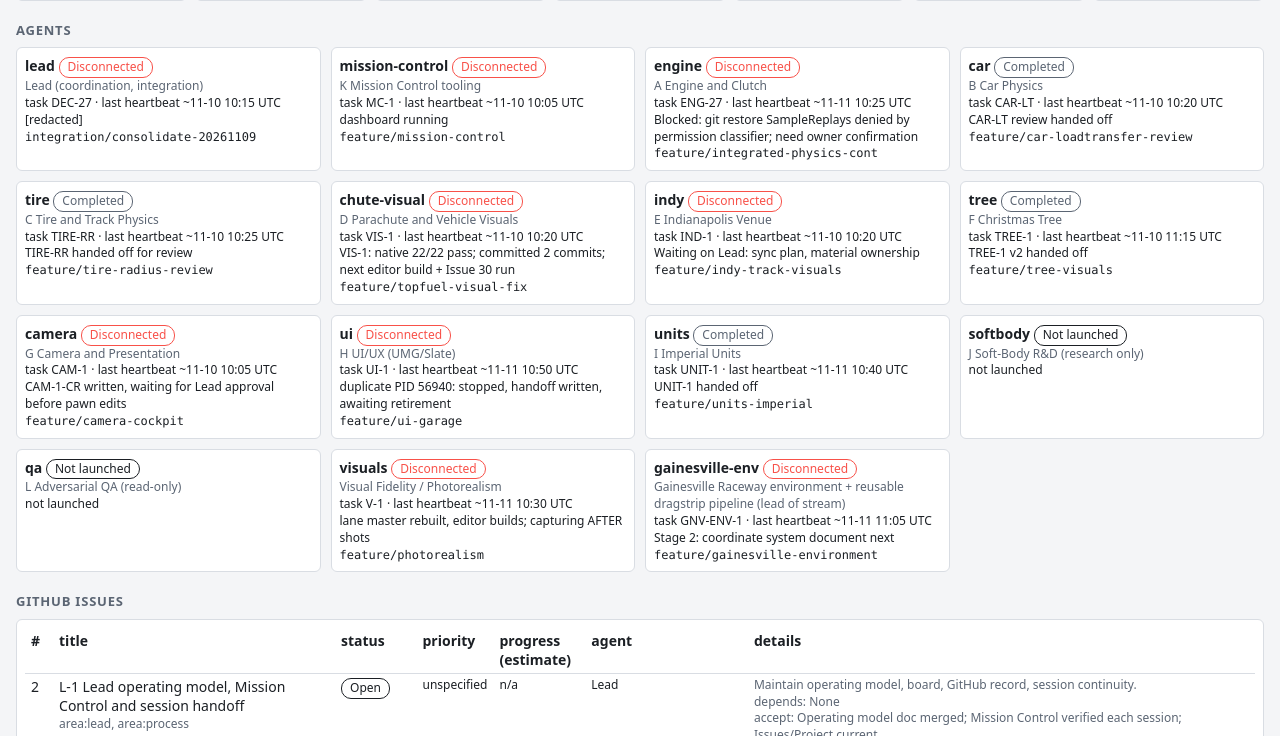
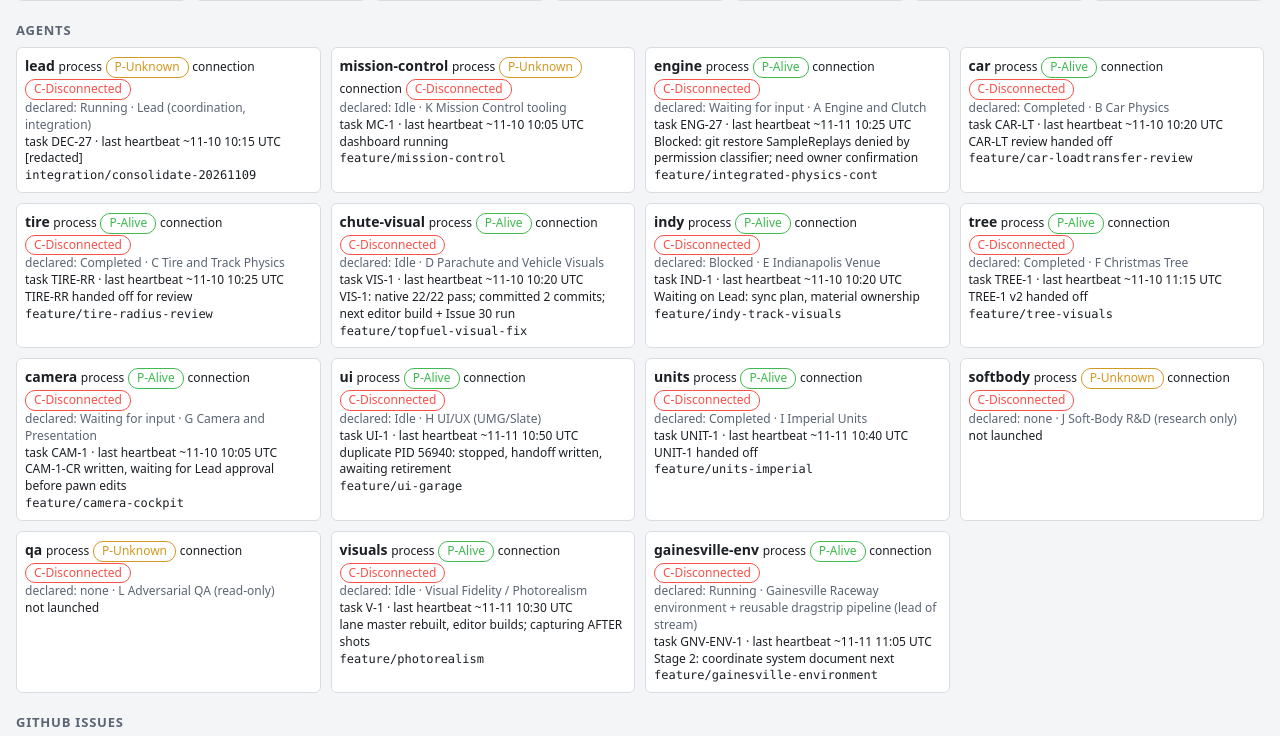
Before and after one commit to gregwilliamwest-star/oxcart-mission-control-public, a plain HTML site: page index.html in a window 1280 px wide. Shown: the part 1275-2011 px from the top of the page. Drawn offline with Linux system fonts and the light colour scheme.

Commit message:
sync 2026-11-11T12:20:34Z

```diff
--- a/data/issues.json
+++ b/data/issues.json
@@ -1,6 +1,6 @@
 {
  "schema_version": 1,
- "generated": "2026-11-11T12:13:32Z",
+ "generated": "2026-11-11T12:20:34Z",
  "project": "Oxcart Mission Control (public read-only snapshot)",
  "note": "Static, allowlisted, sanitised, one-way snapshot of the development board and GitHub issues. Not an authority; refreshed about every minute while the dev machine is on.",
  "stale_after_minutes": 15,
--- a/data/state.json
+++ b/data/state.json
@@ -1,6 +1,6 @@
 {
  "schema_version": 1,
- "generated": "2026-11-11T12:13:32Z",
+ "generated": "2026-11-11T12:20:34Z",
  "project": "Oxcart Mission Control (public read-only snapshot)",
  "note": "Static, allowlisted, sanitised, one-way snapshot of the development board and GitHub issues. Not an authority; refreshed about every minute while the dev machine is on.",
  "stale_after_minutes": 15,
@@ -437,7 +437,9 @@
   {
    "id": "lead",
    "role": "Lead (coordination, integration)",
-   "status": "Disconnected",
+   "status": "Running",
+   "process_state": "Unknown",
+   "connection_state": "Disconnected",
    "last_heartbeat": "2026-11-10T10:15:00+00:00",
    "current_task": "DEC-27",
    "note": "[redacted]",
@@ -449,7 +451,9 @@
   {
    "id": "mission-control",
    "role": "K Mission Control tooling",
-   "status": "Disconnected",
+   "status": "Idle",
+   "process_state": "Unknown",
+   "connection_state": "Disconnected",
    "last_heartbeat": "2026-11-10T10:05:00+00:00",
    "current_task": "MC-1",
    "note": "dashboard running",
@@ -461,7 +465,9 @@
   {
    "id": "engine",
    "role": "A Engine and Clutch",
-   "status": "Disconnected",
+   "status": "Waiting for input",
+   "process_state": "Alive",
+   "connection_state": "Disconnected",
    "last_heartbeat": "2026-11-11T10:25:00+00:00",
    "current_task": "ENG-27",
    "note": "Blocked: git restore SampleReplays denied by permission classifier; need owner confirmation",
@@ -472,6 +478,8 @@
    "id": "car",
    "role": "B Car Physics",
    "status": "Completed",
+   "process_state": "Alive",
+   "connection_state": "Disconnected",
    "last_heartbeat": "2026-11-10T10:20:00+00:00",
    "current_task": "CAR-LT",
    "note": "CAR-LT review handed off",
@@ -484,6 +492,8 @@
    "id": "tire",
    "role": "C Tire and Track Physics",
    "status": "Completed",
+   "process_state": "Alive",
+   "connection_state": "Disconnected",
    "last_heartbeat": "2026-11-10T10:25:00+00:00",
    "current_task": "TIRE-RR",
    "note": "TIRE-RR handed off for review",
@@ -495,7 +505,9 @@
   {
    "id": "chute-visual",
    "role": "D Parachute and Vehicle Visuals",
-   "status": "Disconnected",
+   "status": "Idle",
+   "process_state": "Alive",
+   "connection_state": "Disconnected",
    "last_heartbeat": "2026-11-10T10:20:00+00:00",
    "current_task": "VIS-1",
    "note": "VIS-1: native 22/22 pass; committed 2 commits; next editor build + Issue 30 run",
@@ -507,7 +519,9 @@
   {
    "id": "indy",
    "role": "E Indianapolis Venue",
-   "status": "Disconnected",
+   "status": "Blocked",
+   "process_state": "Alive",
+   "connection_state": "Disconnected",
    "last_heartbeat": "2026-11-10T10:20:00+00:00",
    "current_task": "IND-1",
    "note": "Waiting on Lead: sync plan, material ownership",
@@ -520,6 +534,8 @@
    "id": "tree",
    "role": "F Christmas Tree",
    "status": "Completed",
+   "process_state": "Alive",
+   "connection_state": "Disconnected",
    "last_heartbeat": "2026-11-10T11:15:00+00:00",
    "current_task": "TREE-1",
    "note": "TREE-1 v2 handed off",
@@ -531,7 +547,9 @@
   {
    "id": "camera",
    "role": "G Camera and Presentation",
-   "status": "Disconnected",
+   "status": "Waiting for input",
+   "process_state": "Alive",
+   "connection_state": "Disconnected",
    "last_heartbeat": "2026-11-10T10:05:00+00:00",
    "current_task": "CAM-1",
    "note": "CAM-1-CR written, waiting for Lead approval before pawn edits",
@@ -543,7 +561,9 @@
   {
    "id": "ui",
    "role": "H UI/UX (UMG/Slate)",
-   "status": "Disconnected",
+   "status": "Idle",
+   "process_state": "Alive",
+   "connection_state": "Disconnected",
    "last_heartbeat": "2026-11-11T10:50:00+00:00",
    "current_task": "UI-1",
    "note": "duplicate PID 56940: stopped, handoff written, awaiting retirement",
@@ -556,6 +576,8 @@
    "id": "units",
    "role": "I Imperial Units",
    "status": "Completed",
+   "process_state": "Alive",
+   "connection_state": "Disconnected",
    "last_heartbeat": "2026-11-11T10:40:00+00:00",
    "current_task": "UNIT-1",
    "note": "UNIT-1 handed off",
@@ -567,7 +589,9 @@
   {
    "id": "softbody",
    "role": "J Soft-Body R&D (research only)",
-   "status": "Not launched",
+   "status": null,
+   "process_state": "Unknown",
+   "connection_state": "Disconnected",
    "last_heartbeat": null,
    "current_task": null,
    "note": null,
@@ -579,7 +603,9 @@
   {
    "id": "qa",
    "role": "L Adversarial QA (read-only)",
-   "status": "Not launched",
+   "status": null,
+   "process_state": "Unknown",
+   "connection_state": "Disconnected",
    "last_heartbeat": null,
    "current_task": null,
    "note": null,
@@ -589,7 +615,9 @@
   {
    "id": "visuals",
    "role": "Visual Fidelity / Photorealism",
-   "status": "Disconnected",
+   "status": "Idle",
+   "process_state": "Alive",
+   "connection_state": "Disconnected",
    "last_heartbeat": "2026-11-11T10:30:00+00:00",
    "current_task": "V-1",
    "note": "lane master rebuilt, editor builds; capturing AFTER shots",
@@ -601,7 +629,9 @@
   {
    "id": "gainesville-env",
    "role": "Gainesville Raceway environment + reusable dragstrip pipeline (lead of stream)",
-   "status": "Disconnected",
+   "status": "Running",
+   "process_state": "Alive",
+   "connection_state": "Disconnected",
    "last_heartbeat": "2026-11-11T11:05:00+00:00",
    "current_task": "GNV-ENV-1",
    "note": "Stage 2: coordinate system document next",
--- a/data/status.json
+++ b/data/status.json
@@ -1,6 +1,6 @@
 {
  "schema_version": 1,
- "generated": "2026-11-11T12:13:32Z",
+ "generated": "2026-11-11T12:20:34Z",
  "project": "Oxcart Mission Control (public read-only snapshot)",
  "note": "Static, allowlisted, sanitised, one-way snapshot of the development board and GitHub issues. Not an authority; refreshed about every minute while the dev machine is on.",
  "stale_after_minutes": 15,
--- a/index.html
+++ b/index.html
@@ -16,7 +16,7 @@ h2{font-size:13px;text-transform:uppercase;letter-spacing:.06em;color:var(--mut)
 .card{border:1px solid var(--line);border-radius:5px;padding:6px 8px;margin-bottom:6px;background:var(--bg)}
 .grid{display:grid;grid-template-columns:repeat(auto-fill,minmax(280px,1fr));gap:10px;padding:0 16px}
 .pill{display:inline-block;padding:1px 8px;border-radius:10px;font-size:12px;border:1px solid currentColor}
-.s-Running,.s-OPEN{color:var(--ok)}.s-Idle{color:var(--info)}.s-Waiting,.s-Stale{color:var(--warn)}.s-Blocked,.s-Disconnected{color:var(--bad)}.s-Reviewing{color:var(--info)}.s-Completed,.s-CLOSED{color:var(--mut)}
+.s-Running,.s-OPEN{color:var(--ok)}.s-Idle{color:var(--info)}.s-Waiting,.s-Stale{color:var(--warn)}.s-Blocked,.s-Disconnected{color:var(--bad)}.s-Reviewing{color:var(--info)}.s-Completed,.s-CLOSED{color:var(--mut)}.s-P-Alive,.s-C-Connected{color:var(--ok)}.s-P-Unknown,.s-C-Stale{color:var(--warn)}.s-P-Exited,.s-C-Disconnected{color:var(--bad)}
 table{border-collapse:collapse;width:100%}td,th{padding:3px 6px;border-bottom:1px solid var(--line);text-align:left;vertical-align:top}
 code{font-family:Consolas,monospace;font-size:12px}.bad{color:var(--bad)}
 </style></head><body>
@@ -36,7 +36,7 @@ async function load(){
   const age=(Date.now()-Date.parse(s.generated))/60000;
   meta.innerHTML=`snapshot ${esc(s.generated)} (${age<1?"under a minute":Math.round(age)+" min"} old)${age>s.stale_after_minutes?' <b class="bad">STALE: the dev machine may be offline</b>':""} · refreshes every 30 s · this page cannot change anything`;
   board.innerHTML=Object.entries(s.columns).map(([c,ids])=>`<div class="col"><h3>${esc(c)} (${ids.length})</h3>`+ids.map(id=>{const t=s.tasks.find(x=>x.id===id);return `<div class="card"><b>${esc(t.id)}</b> ${esc(t.title)}<div class="small mut">${esc(t.assigned_agent||"unassigned")} · ~${t.progress_pct??"?"}% (est.)${t.last_test?" · test: "+esc(t.last_test):""}${t.last_review?" · review: "+esc(t.last_review):""}</div></div>`}).join("")+`</div>`).join("");
-  agents.innerHTML=s.agents.map(a=>`<div class="panel"><b>${esc(a.id)}</b> ${pill(a.status)}<div class="small mut">${esc(a.role)}</div><div class="small">${a.current_task?"task "+esc(a.current_task)+" · ":""}${a.last_heartbeat?"last heartbeat ~"+esc(a.last_heartbeat.slice(5,16).replace("T"," "))+" UTC":"not launched"}${a.note?"<br>"+esc(a.note):""}</div>${a.branch?`<div class="small"><code>${esc(a.branch)}</code></div>`:""}</div>`).join("");
+  agents.innerHTML=s.agents.map(a=>`<div class="panel"><b>${esc(a.id)}</b> <span class="small">process</span> ${pill("P-"+a.process_state)} <span class="small">connection</span> ${pill("C-"+a.connection_state)}<div class="small mut">declared: ${esc(a.status||"none")} · ${esc(a.role)}</div><div class="small">${a.current_task?"task "+esc(a.current_task)+" · ":""}${a.last_heartbeat?"last heartbeat ~"+esc(a.last_heartbeat.slice(5,16).replace("T"," "))+" UTC":"not launched"}${a.note?"<br>"+esc(a.note):""}</div>${a.branch?`<div class="small"><code>${esc(a.branch)}</code></div>`:""}</div>`).join("");
   issues.innerHTML=`<tr><th>#</th><th>title</th><th>status</th><th>priority</th><th>progress (estimate)</th><th>agent</th><th>details</th></tr>`+i.issues.map(x=>x.withheld?`<tr><td>${x.number}</td><td class="mut" colspan="6">withheld (internal)</td></tr>`:`<tr><td>${x.number}</td><td>${esc(x.title)}<div class="small mut">${esc(x.labels.join(", "))}</div></td><td>${pill(x.status)}</td><td class="small">${esc(x.priority)}</td><td class="small">${x.progress_pct==null?"n/a":"~"+x.progress_pct+"% (est.)"}</td><td class="small">${esc(x.assigned_agent||"")}</td><td class="small mut">${esc(x.description||"")}${x.dependencies.length?"<br>depends: "+esc(x.dependencies.join("; ")):""}${x.acceptance_criteria.length?"<br>accept: "+esc(x.acceptance_criteria.join("; ")):""}</td></tr>`).join("");
   events.innerHTML=`<tr><th>time</th><th>kind</th><th>agent</th><th>task</th><th>text</th></tr>`+s.events.slice(0,30).map(e=>`<tr><td class="small">${esc((e.time||"").slice(5,19).replace("T"," "))}</td><td>${esc(e.kind)}</td><td>${esc(e.agent||"")}</td><td>${esc(e.task||"")}</td><td>${esc(e.text||"")}</td></tr>`).join("");
  }catch(e){meta.textContent="could not load snapshot: "+e}
```
Also changed, not shown: llms.txt.
